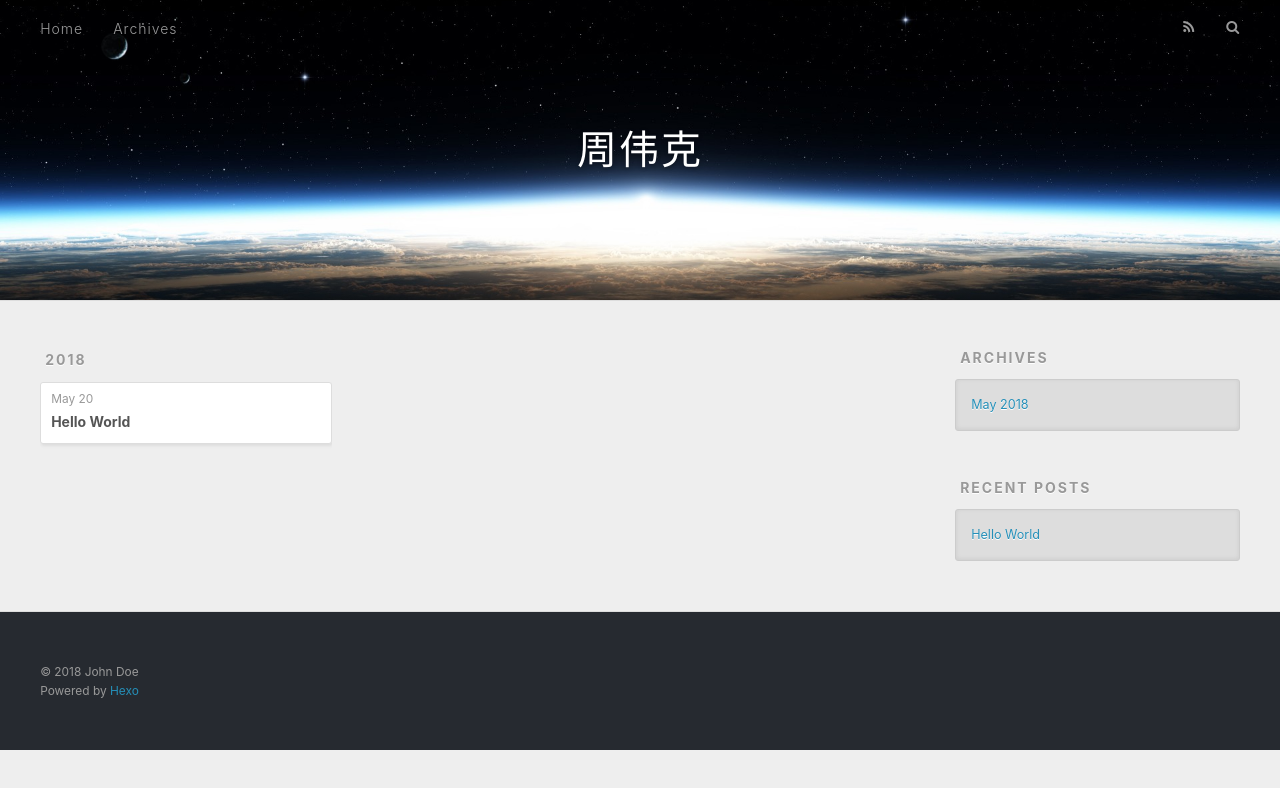
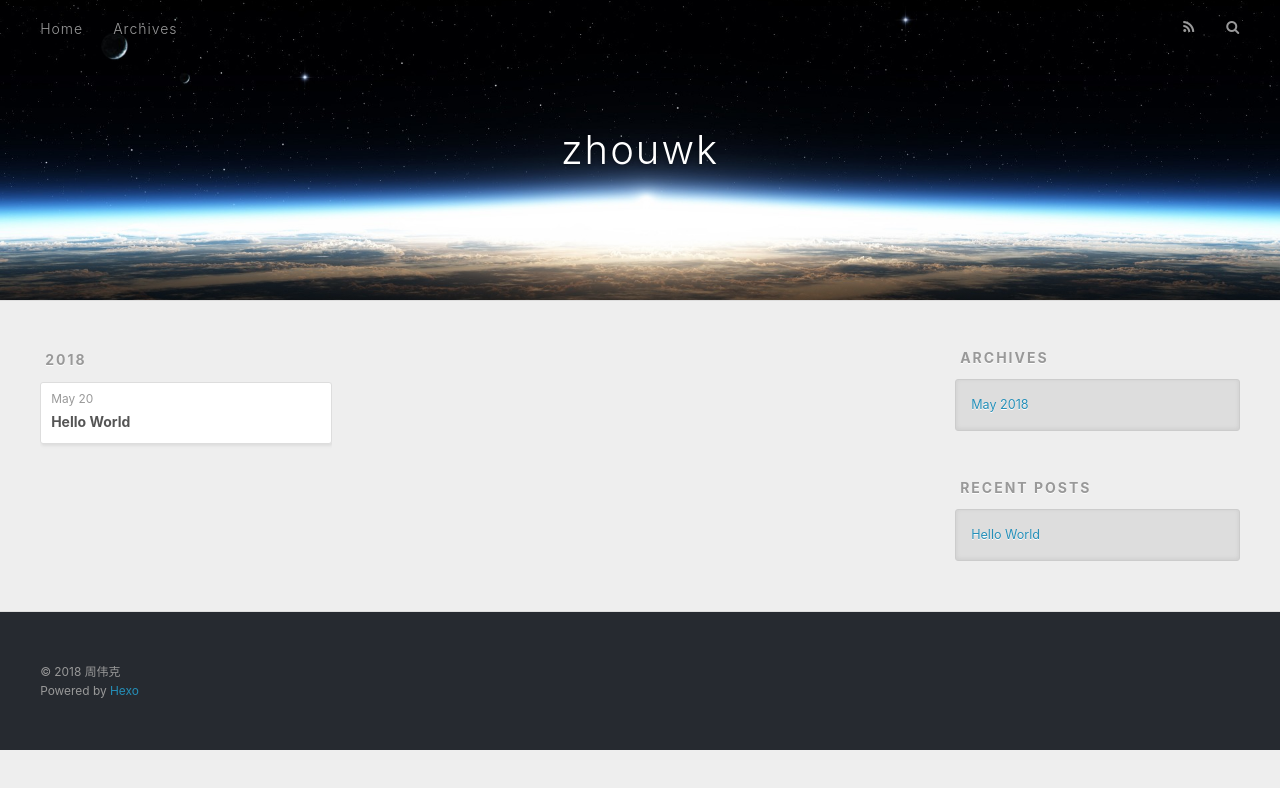
Before and after one commit to zhouwk/zhouwk.github.io, a plain HTML site: page archives/2018/05/index.html in a window 1280 px wide. Drawn offline with nearby package versions, Linux system fonts and the light colour scheme.

Commit message:
Site updated: 2018-05-20 21:38:33

```diff
--- a/archives/2018/05/index.html
+++ b/archives/2018/05/index.html
@@ -5,17 +5,20 @@
 
 
 
-  <title>Archives: 2018/5 | 周伟克</title>
+  <title>Archives: 2018/5 | zhouwk</title>
   <meta name="viewport" content="width=device-width, initial-scale=1, maximum-scale=1">
-  <meta property="og:type" content="website">
-<meta property="og:title" content="周伟克">
+  <meta name="description" content="个人笔记、日志记录、学习总结、博客收集">
+<meta property="og:type" content="website">
+<meta property="og:title" content="zhouwk">
 <meta property="og:url" content="http://yoursite.com/archives/2018/05/index.html">
-<meta property="og:site_name" content="周伟克">
-<meta property="og:locale" content="default">
+<meta property="og:site_name" content="zhouwk">
+<meta property="og:description" content="个人笔记、日志记录、学习总结、博客收集">
+<meta property="og:locale" content="zh-Hans">
 <meta name="twitter:card" content="summary">
-<meta name="twitter:title" content="周伟克">
+<meta name="twitter:title" content="zhouwk">
+<meta name="twitter:description" content="个人笔记、日志记录、学习总结、博客收集">
 
-    <link rel="alternate" href="/atom.xml" title="周伟克" type="application/atom+xml">
+    <link rel="alternate" href="/atom.xml" title="zhouwk" type="application/atom+xml">
 
 
     <link rel="icon" href="/favicon.png">
@@ -34,7 +37,7 @@
   <div id="header-outer" class="outer">
     <div id="header-title" class="inner">
       <h1 id="logo-wrap">
-        <a href="/" id="logo">周伟克</a>
+        <a href="/" id="logo">zhouwk</a>
       </h1>
 
     </div>
@@ -139,7 +142,7 @@
 
   <div class="outer">
     <div id="footer-info" class="inner">
-      &copy; 2018 John Doe<br>
+      &copy; 2018 周伟克<br>
       Powered by <a href="http://hexo.io/" target="_blank">Hexo</a>
     </div>
   </div>
```
Also changed, not shown: 2018/05/20/hello-world/index.html (+6 -6 lines), archives/2018/index.html (+12 -9 lines), archives/index.html (+12 -9 lines), index.html (+12 -9 lines).
